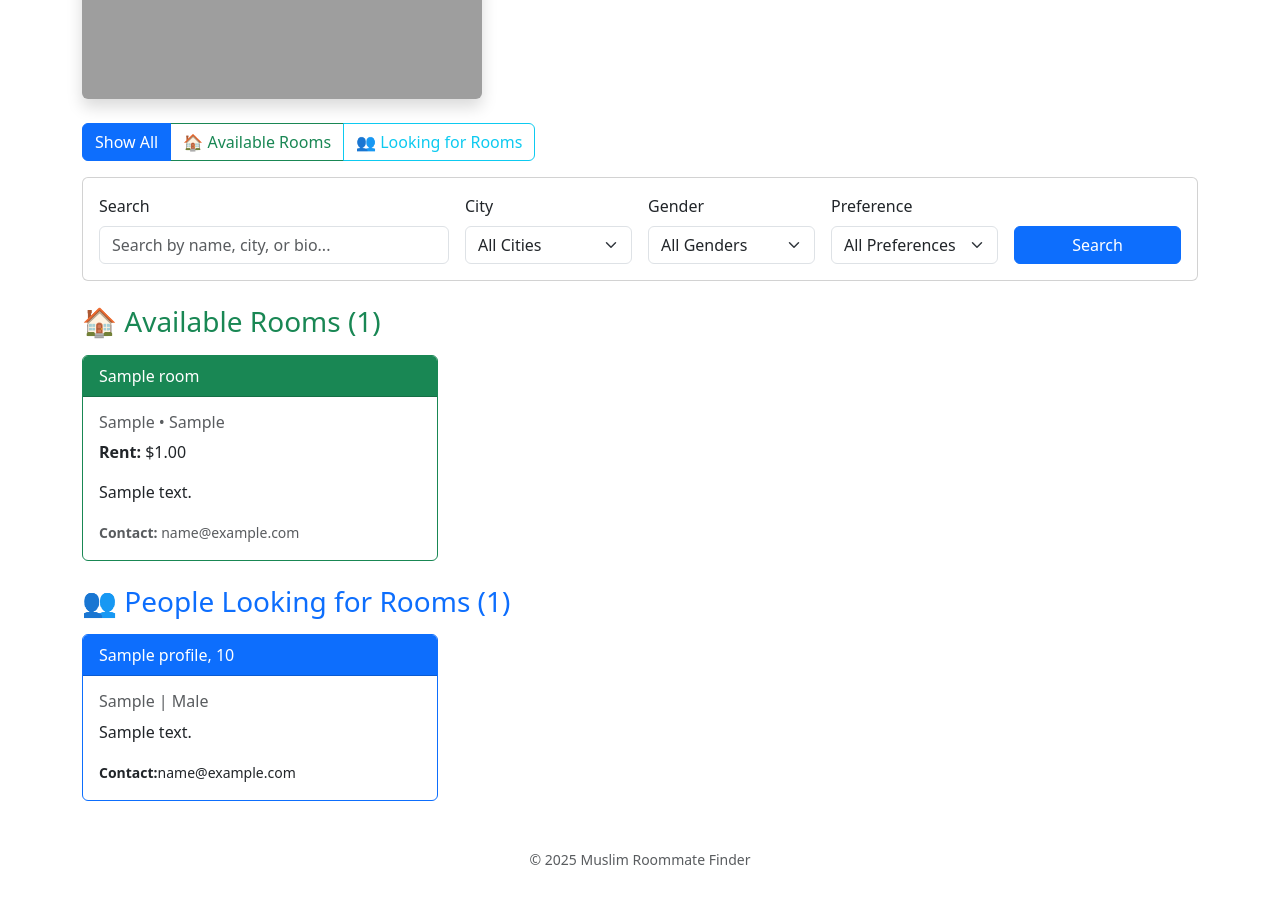
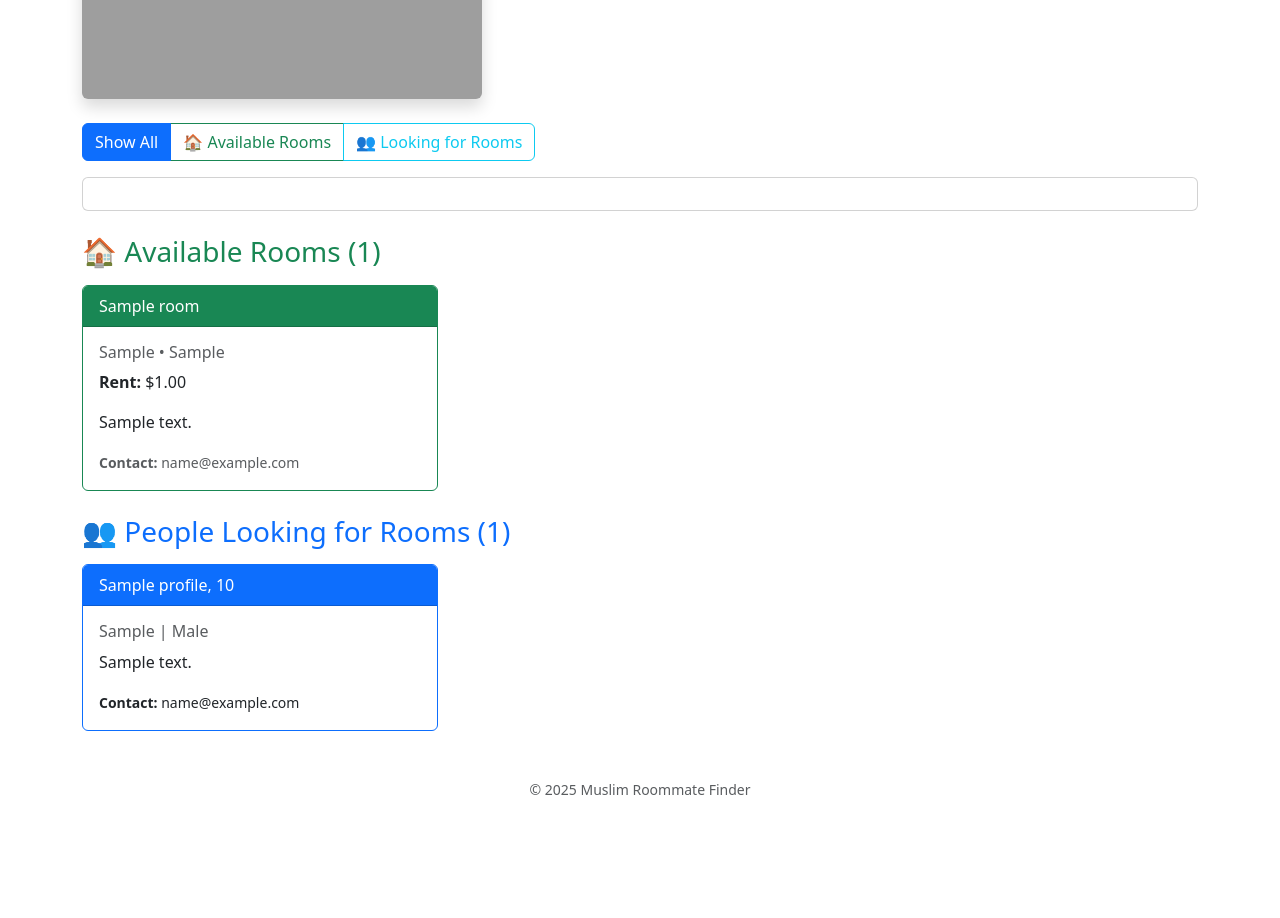
Before and after one commit to mastershifu24/muslim_roommate_finder, a Django app: page / in a window 1280 px wide. Shown: the part 291-1209 px from the top of the page. After the commit the page ends 1086 px from the top, so only its background shows below. Run offline with Django 5.2, Linux system fonts and the light colour scheme; tables that the repository leaves empty hold one stand-in row (values such as "Sample post"); grey boxes are pictures that could not be loaded.

Commit message:
updated home.html and room_detail.html

```diff
--- a/muslim-roommate-finder/templates/home.html
+++ b/muslim-roommate-finder/templates/home.html
@@ -22,42 +22,7 @@
   <div class="card mb-4">
     <div class="card-body">
       <form method="get" class="row g-3">
-        <div class="col-md-4">
-          <label for="search" class="form-label">Search</label>
-          <input type="text" class="form-control" id="search" name="search"
-                 value="{{ search_query }}" placeholder="Search by name, city, or bio...">
-        </div>
-        <div class="col-md-2">
-          <label for="city" class="form-label">City</label>
-          <select class="form-select" id="city" name="city">
-            <option value="">All Cities</option>
-            {% for city in cities %}
-              <option value="{{ city }}" {% if city_filter == city %}selected{% endif %}>{{ city }}</option>
-            {% endfor %}
-          </select>
-        </div>
-        <div class="col-md-2">
-          <label for="gender" class="form-label">Gender</label>
-          <select class="form-select" id="gender" name="gender">
-            <option value="">All Genders</option>
-            <option value="M" {% if gender_filter == 'M' %}selected{% endif %}>Male</option>
-            <option value="F" {% if gender_filter == 'F' %}selected{% endif %}>Female</option>
-          </select>
-        </div>
-        <div class="col-md-2">
-          <label for="preference" class="form-label">Preference</label>
-          <select class="form-select" id="preference" name="preference">
-            <option value="">All Preferences</option>
-            <option value="halal_kitchen" {% if preference_filter == 'halal_kitchen' %}selected{% endif %}>Halal Kitchen</option>
-            <option value="prayer_friendly" {% if preference_filter == 'prayer_friendly' %}selected{% endif %}>Prayer Friendly</option>
-            <option value="guests_allowed" {% if preference_filter == 'guests_allowed' %}selected{% endif %}>Guests Allowed</option>
-            <option value="looking_for_room" {% if preference_filter == 'looking_for_room' %}selected{% endif %}>Looking for Room</option>
-            <option value="offering_room" {% if preference_filter == 'offering_room' %}selected{% endif %}>Offering Room</option>
-          </select>
-        </div>
-        <div class="col-md-2 d-flex align-items-end">
-          <button type="submit" class="btn btn-primary w-100">Search</button>
-        </div>
+        <!-- ... your existing search/filter fields ... -->
       </form>
       {% if search_query or city_filter or gender_filter or preference_filter %}
         <div class="mt-3">
@@ -77,6 +42,9 @@
             <div class="card h-100 border-success">
               <div class="card-header bg-success text-white">{{ room.title }}</div>
               <div class="card-body">
+                {% if room.image %}
+                  <img src="{{ room.image.url }}" class="img-fluid mb-2 rounded" alt="Room image">
+                {% endif %}
                 <h6 class="text-muted">{{ room.city }}{% if room.neighborhood %} • {{ room.neighborhood }}{% endif %}</h6>
                 {% if room.rent %}<p><strong>Rent:</strong> ${{ room.rent }}</p>{% endif %}
                 {% if room.description %}<p>{{ room.description }}</p>{% endif %}
@@ -101,14 +69,12 @@
               <div class="card-body">
                 <h6 class="text-muted">{{ profile.city }} | {{ profile.get_gender_display }}</h6>
                 {% if profile.bio %}<p>{{ profile.bio }}</p>{% endif %}
-                <small>
-                    <strong>Contact:</strong>{{ profile.contact_email}}
-                </small>
+                <small><strong>Contact:</strong> {{ profile.contact_email }}</small>
+              </div>
             </div>
+          </a>
         </div>
-    </a>
-</div>
-{% endfor %}
-</div>
-{% endif %}
+      {% endfor %}
+    </div>
+  {% endif %}
 {% endblock %}
```
Also changed, not shown: muslim-roommate-finder/templates/room_detail.html (+16 -33 lines).
